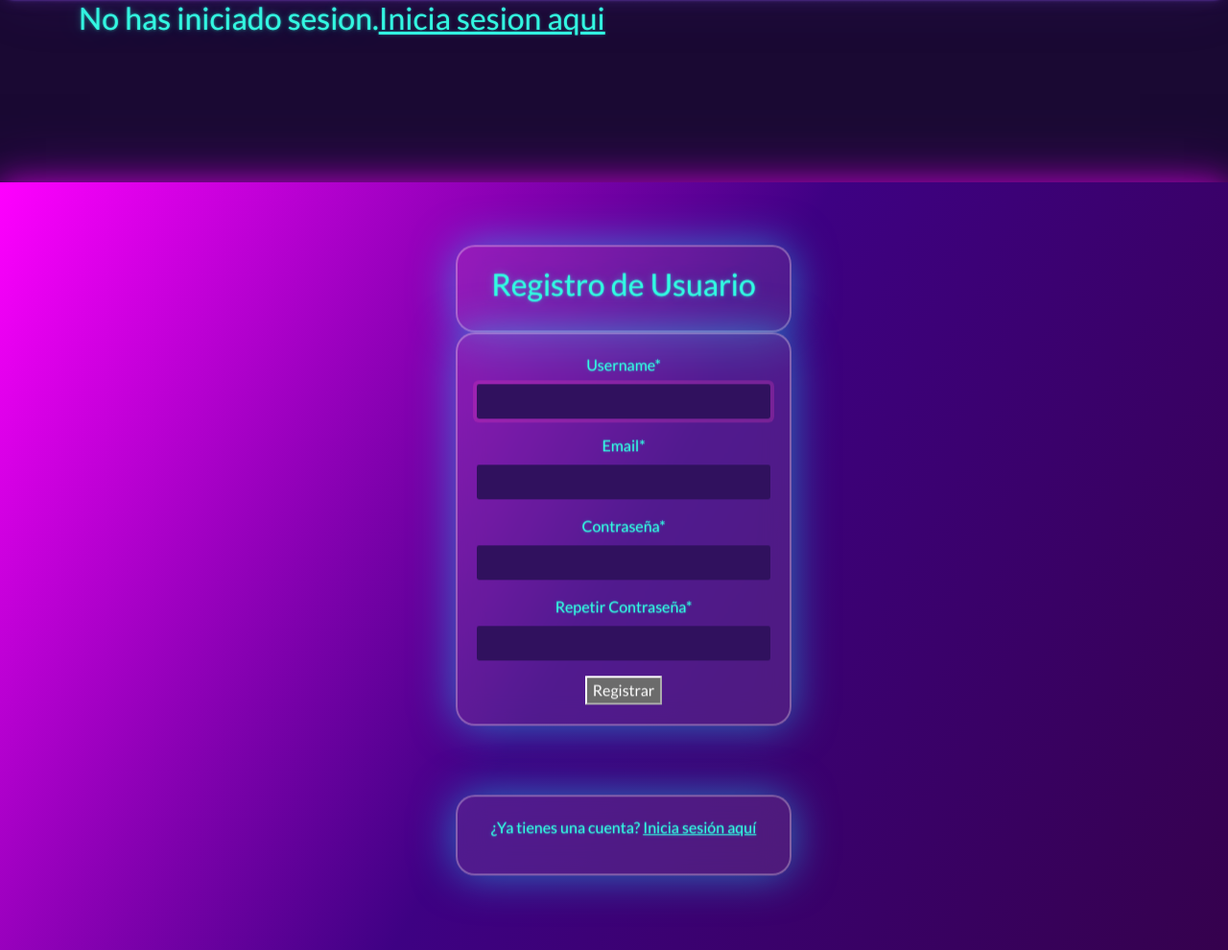
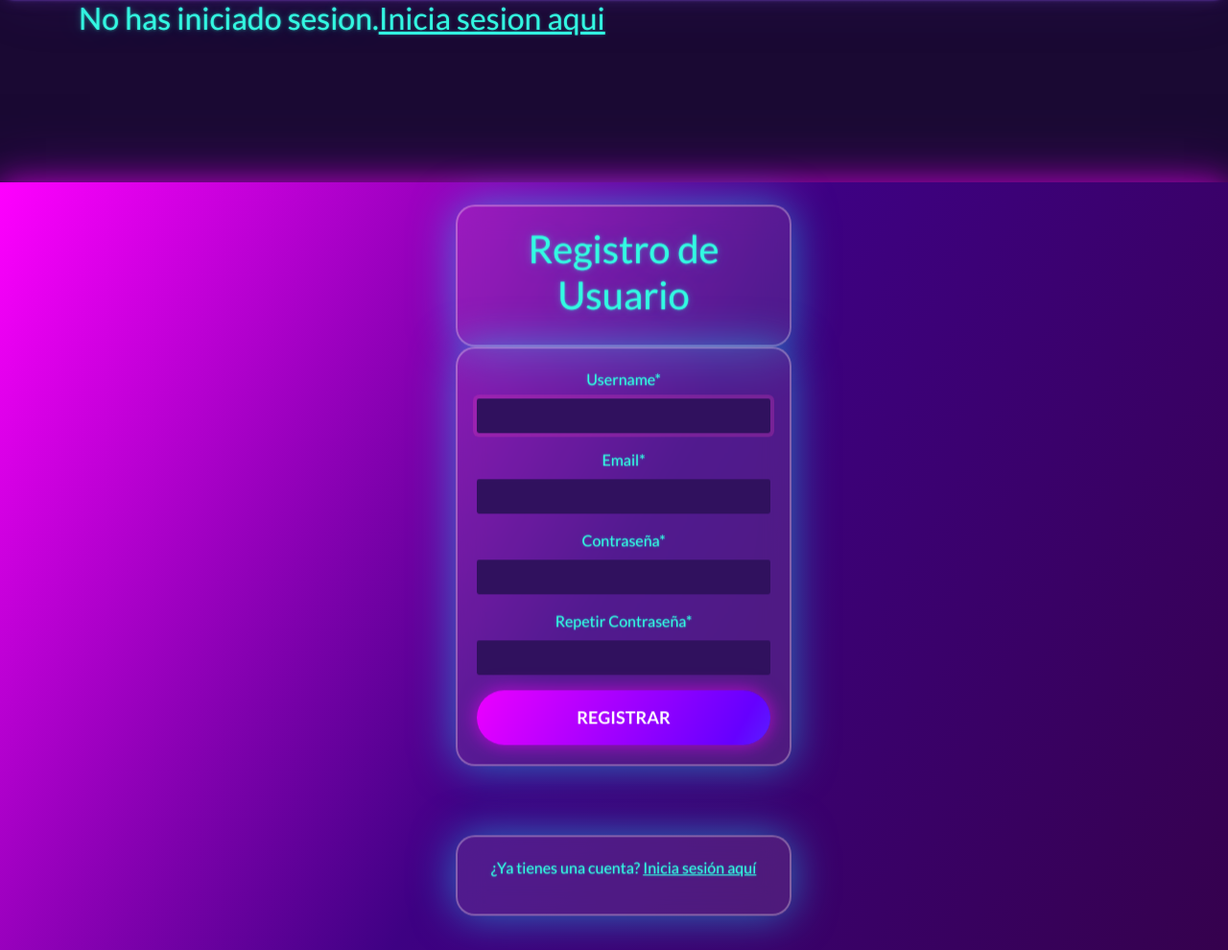
Before and after one commit to BryanRB519/Menu-Restaurante, a Django app: page /registro/ in a window 1280 px wide. Shown: the part 70-1060 px from the top of the page at 96% size. Run offline with Django 5.2, Linux system fonts and the light colour scheme; some libraries are stand-ins or nearby versions.

Commit message:
cambios en botones

```diff
--- a/MiProyecto/App/templates/App/login.html
+++ b/MiProyecto/App/templates/App/login.html
@@ -12,14 +12,14 @@
 <div class="login-page">
     <div class="form-container">
         <div class="container text-center">
-            <h2>Inicio de Sesión</h2>
+            <h1>Inicio de Sesión</h1> <!-- Cambié h2 a h1 para mantener la jerarquía -->
         </div>
         <form method="post" class="container">
             {% csrf_token %}
             <div class="form-group">
                 {{ form|crispy }}
             </div>
-            <button type="submit" class="button">Iniciar sesión</button>
+            <button type="submit" class="magic-button">Iniciar sesión</button>
         </form>
         <br><br><br>
         <div class="container text-center">
--- a/MiProyecto/App/templates/App/registro.html
+++ b/MiProyecto/App/templates/App/registro.html
@@ -12,14 +12,14 @@
 <div class="login-page">
     <div class="form-container">
         <div class="container text-center">
-            <h2>Registro de Usuario</h2>
+            <h1>Registro de Usuario</h1> <!-- Cambié h2 a h1 para mantener la jerarquía -->
         </div>
         <form method="post" class="container">
             {% csrf_token %}
             <div class="form-group">
                 {{ form|crispy }}
             </div>
-            <button type="submit" class="button">Registrar</button>
+            <button type="submit" class="magic-button">Registrar</button>
         </form>
         <br><br><br>
         <div class="container text-center">
```
